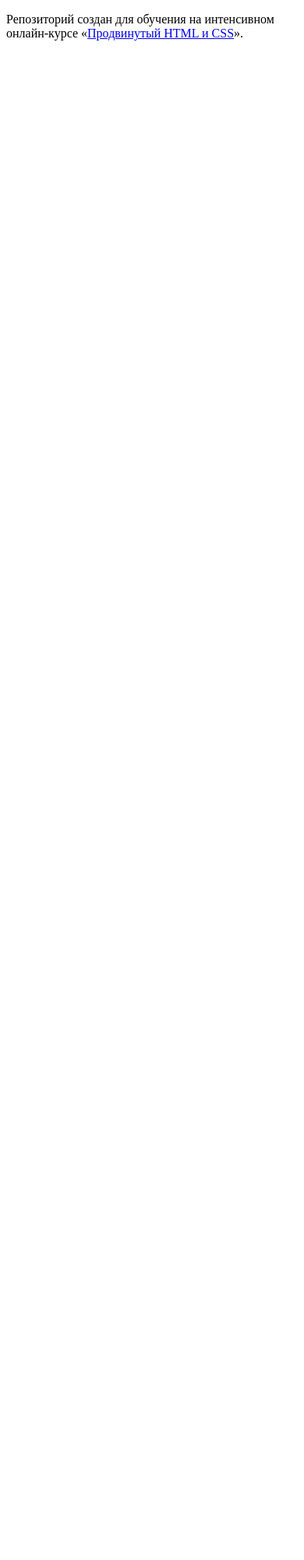
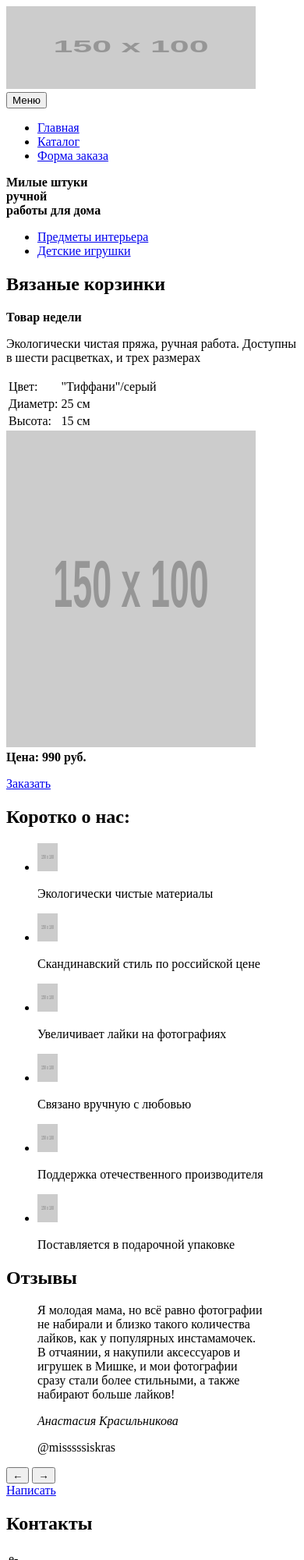
Before and after one commit to ed8888new/20497-mishka, a website: page index.html in a window 390 px wide. Shown: the top 2000 px of the page at 78% size. Before the commit the page ends 844 px from the top, so only its background shows below. Drawn offline with Linux system fonts and the light colour scheme; placeholder pictures from the web are drawn by us.

Commit message:
added 3 files for task2

```diff
--- a/index.html
+++ b/index.html
@@ -5,8 +5,135 @@
     <title>HTML Academy: Мишка</title>
   </head>
   <body>
+    <header class="page-header">
+      <div class="page-header__logo">
+        <img src="http://placehold.it/150x100" width="320" height="106">
+      </div>
+      <nav class="main-nav">
+        <button class="main-nav__toggle" type="button">Меню</button>
+        <div class="main-nav__wrapper">
+          <ul class="main-nav__list">
+            <li class="main-nav__item"><a href="#">Главная</a></li>
+            <li class="main-nav__item"><a href="#">Каталог</a></li>
+            <li class="main-nav__item"><a href="#">Форма заказа</a></li>
+          </ul>
+        </div>
+      </nav>
+    </header>
 
-    <p>Репозиторий создан для обучения на интенсивном онлайн‑курсе «<a href="https://htmlacademy.ru/intensive/adaptive">Продвинутый HTML и CSS</a>».</p>
+    <section class="mini-nav">
+      <header class="mini-nav__header">
+        <b class="mini-nav__slogan">Милые штуки<br>ручной<br>работы для дома</b>
+      </header>
+      <div class="mini-nav__wrapper">
+          <ul class="mini-nav__list">
+            <li class="mini-nav__item"><a href="#">Предметы интерьера</a></li>
+            <li class="mini-nav__item"><a href="#">Детские игрушки</a></li>
+          </ul>
+        </div>
+    </section>
 
+    <section class="item">
+      <div class="item__wrapper">
+      <h2 class="item__title">Вязаные корзинки</h2>
+      <b class="item__week">Товар недели</b>
+      <p class="item__intro">Экологически чистая пряжа, ручная работа. Доступны в шести расцветках, и трех размерах</p>
+      <table class="item__desc">
+        <tr>
+          <td class="item__field">Цвет:</td>
+          <td class="item__value">"Тиффани"/серый</td>
+        </tr>
+        <tr>
+          <td class="item__field">Диаметр:</td>
+          <td class="item__value">25 см</td>
+        </tr>
+        <tr>
+          <td class="item__field">Высота:</td>
+          <td class="item__value">15 см</td>
+        </tr>
+      </table>
+      <div class="item__foto">
+        <img src="http://placehold.it/150x100" alt="Вязаные корзинки" width="320" height="406">
+      </div>
+      <b class="item__price">Цена: 990 руб.</b>
+      <p><a class="item__order btn" href="#">Заказать</a></p>
+      </div>
+    </section>
+
+    <section class="features">
+      <div class="features__wrapper">
+      <h2 class="features__title">Коротко о нас:</h2>
+      <ul class="feature__list">
+        <li class="feature__item">
+          <img src="http://placehold.it/150x100" width="26" height="36">
+          <p>Экологически чистые материалы</p>
+        </li>
+        <li class="feature__item">
+          <img src="http://placehold.it/150x100" width="26" height="36">
+          <p>Скандинавский стиль по российской цене</p>
+        </li>
+        <li class="feature__item">
+          <img src="http://placehold.it/150x100" width="26" height="36">
+          <p>Увеличивает лайки на фотографиях</p>
+        </li>
+        <li class="feature__item">
+          <img src="http://placehold.it/150x100" width="26" height="36">
+          <p>Связано вручную с любовью</p>
+        </li>
+        <li class="feature__item">
+          <img src="http://placehold.it/150x100" width="26" height="36">
+          <p>Поддержка отечественного производителя</p>
+        </li>
+        <li class="feature__item">
+          <img src="http://placehold.it/150x100" width="26" height="36">
+          <p>Поставляется в подарочной упаковке</p>
+        </li>
+      </ul>
+      </div>
+    </section>
+
+    <section class="reviews">
+      <h2 class="reviews__title">Отзывы</h2>
+      <div class="reviews__list">
+        <blockquote class="reviews__item">
+          <p>Я молодая мама, но всё равно фотографии не набирали и близко такого количества лайков, как у популярных инстамамочек. В отчаянии, я накупили аксессуаров и игрушек в Мишке, и мои фотографии сразу стали более стильными, а также набирают больше лайков!</p>
+          <cite class="reviews__author-name">Анастасия Красильникова</cite>
+          <p class="reviews__author-email">@misssssiskras</p>
+        </blockquote>
+        <button class="reviews__prev" type="button">&larr;</button>
+        <button class="reviews__next" type="button">&rarr;</button>
+      </div>
+      <a class="reviews__write btn" href="#">Написать</a>
+    </section>
+
+    <footer class="page-footer">
+      <h2 class="page-footer__contacts">Контакты</h2>
+      <div class="page-footer__wrapper">
+        <table class="page-footer__address">
+        <tr>
+          <td class="address-field">e-mail:</td>
+          <td class="address-value">info@mimimishkashop.ru</td>
+        </tr>
+        <tr>
+          <td class="address-field">адрес:</td>
+          <td class="address-value">г.Санкт-Петербург, ул.Большая Конюшенная, д. 19/8, офис 101</td>
+        </tr>
+      </table>
+      <img src="http://placehold.it/150x100" width="320" height="136">
+      <p><a class="page-footer__write btn" href="#">Напишите нам</a></p>
+
+      <p class="page-footer__social">
+        <span class="social-links">
+          <a class="social-link social-link--vk" href="https://vk.com/htmlacademy">Мы в Вконтакте</a>
+          <a class="social-link social-link--fb" href="https://www.facebook.com/htmlacademy">Мы в Фейсбуке</a>
+          <a class="social-link social-link--in" href="https://www.instagram.com/htmlacademy">Мы в Инстаграме</a>
+        </span>
+      </p>
+
+      <p class="page-footer__copyright">Разработано:
+        <a class="btn page-footer__copyright-link" href="https://htmlacademy.ru/intensive/adaptive"><img src="http://placehold.it/150x100" width="26" height="36"></a>
+      </p>
+      </div>
+    </footer>
   </body>
 </html>
```
Also changed, not shown: catalog.html (added, +77 -0 lines), form.html (added, +84 -0 lines).
